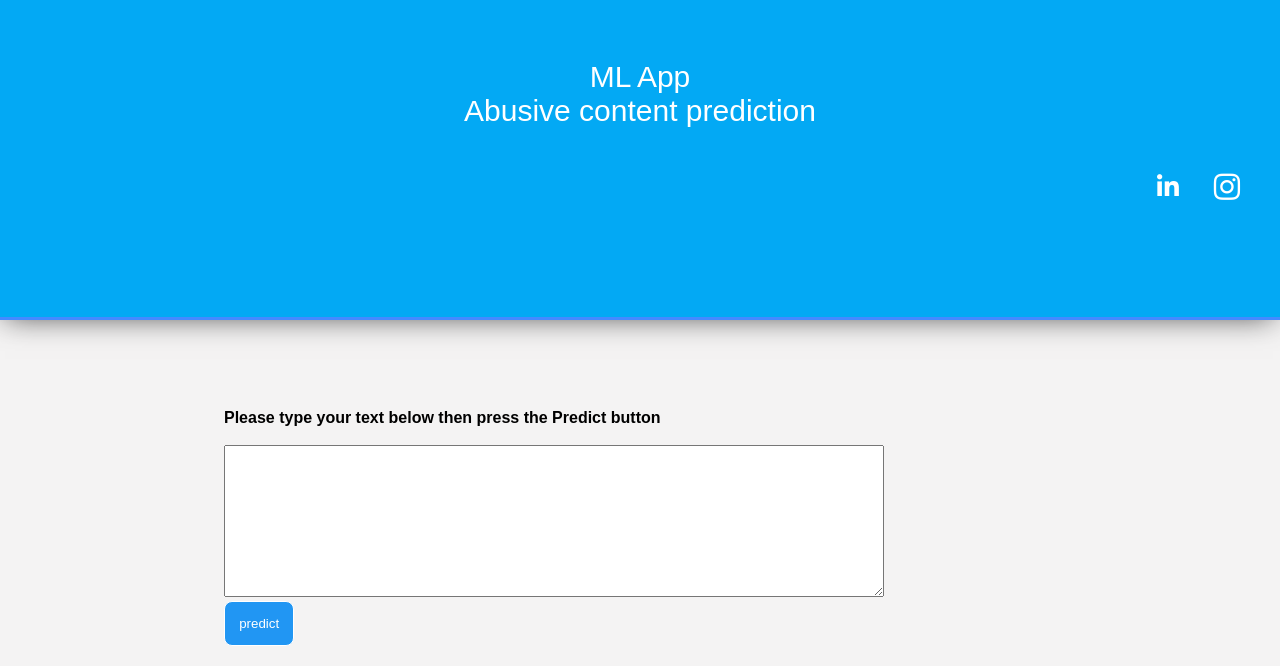
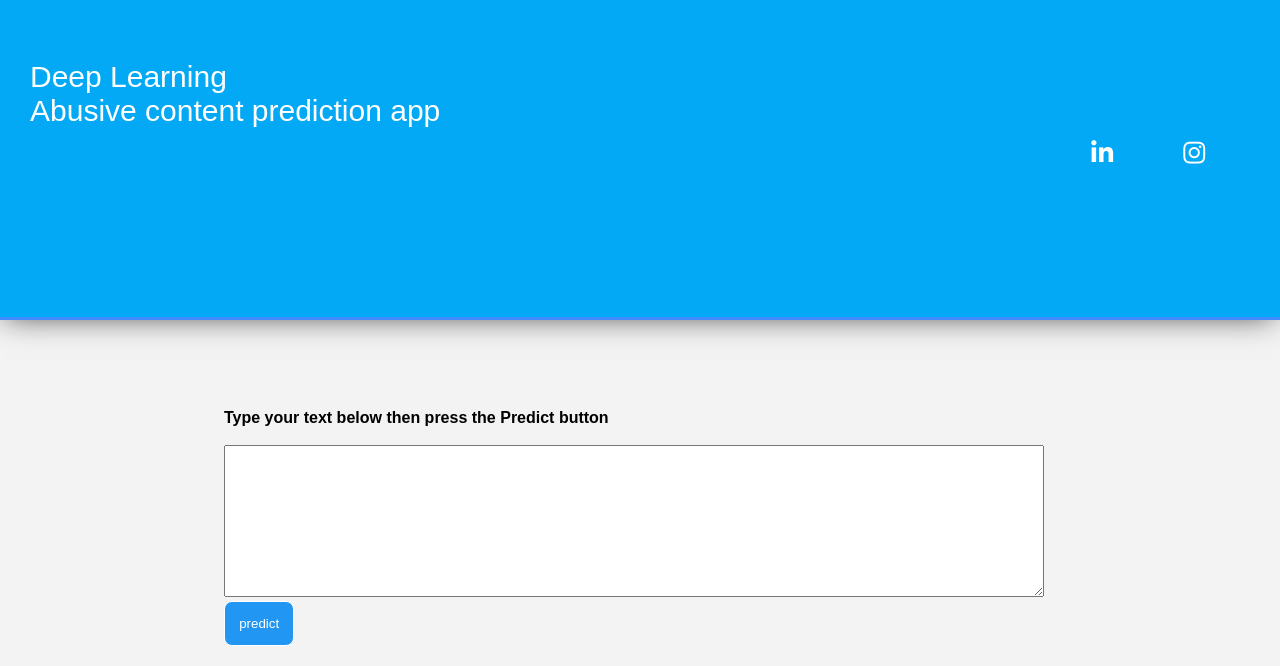
Before and after one commit to iamr2k/nlp-classisfication, a Flask app: page / in a window 1280 px wide. Shown: the top 666 px of the page. Run offline with Flask 2, Linux system fonts and the light colour scheme; parts of the project's set-up code (start-up, migrations or seed data) failed here and were passed over; some libraries are stand-ins or nearby versions.

Commit message:
Update home.html

```diff
--- a/templates/home.html
+++ b/templates/home.html
@@ -1,7 +1,7 @@
     <!DOCTYPE html>
     <html lang="en">
     <head>
-        <link href="com/css?family=Montserrat&display=swap" rel="stylesheet">
+        <link href="https://fonts.googleapis.com/css?family=Comfortaa&display=swap" rel="stylesheet">
         <meta charset="UTF-8">
         <title>ML APP</title>
         <link rel="stylesheet" type="text/css" href="static/style.css">
@@ -20,13 +20,14 @@
 
 
 
-    		<center> ML App </center>
-    	    <center> Abusive content prediction  </center>
+    		<right> Deep Learning </right>
+            <center> </center>
+    	    <right> Abusive content prediction app  </right>
 
             <div class="button_group">
 
-                    <div id="fb" class="sm_b" id="facebook" onclick="window.location.href='https://www.linkedin.com/in/rahulr2k'" > <i class="fab fa-linkedin-in"></i> </div>
-                    <div class="sm_b" id="facebook" onclick="window.location.href='https://www.instagram.com/i.m_r2k'" > <i class="fab fa-instagram"></i> </div>
+                    <div id="fb" class="sm_b" id="facebook" onclick="window.open('https://www.linkedin.com/in/rahulr2k', '_blank')"> <i class="fab fa-linkedin-in"></i> </div>
+                    <div id="fb" class="sm_b" id="facebook" onclick="window.open('https://www.instagram.com/i.m_r2k', '_blank')" > <i class="fab fa-instagram"></i> </div>
 
             </div>
 
@@ -41,7 +42,7 @@
 
                 <ul>
 
-                      <p class="para"><b>Please type your text below then press the Predict button </b></p>
+                      <p class="para"><b>Type your text below then press the Predict button </b></p>
 
 
                 </ul>
@@ -51,7 +52,7 @@
     				<form action="{{ url_for('predict')}}" method="POST">
     				<br>
     				<!-- <input type="text" name="comment"/> -->
-    				<textarea name="message" rows="10" cols="80"></textarea>
+    				<textarea name="message" rows="10" cols="100"></textarea>
     				<br/>
 
     				<input class="btn1" type=submit value=predict>
```
